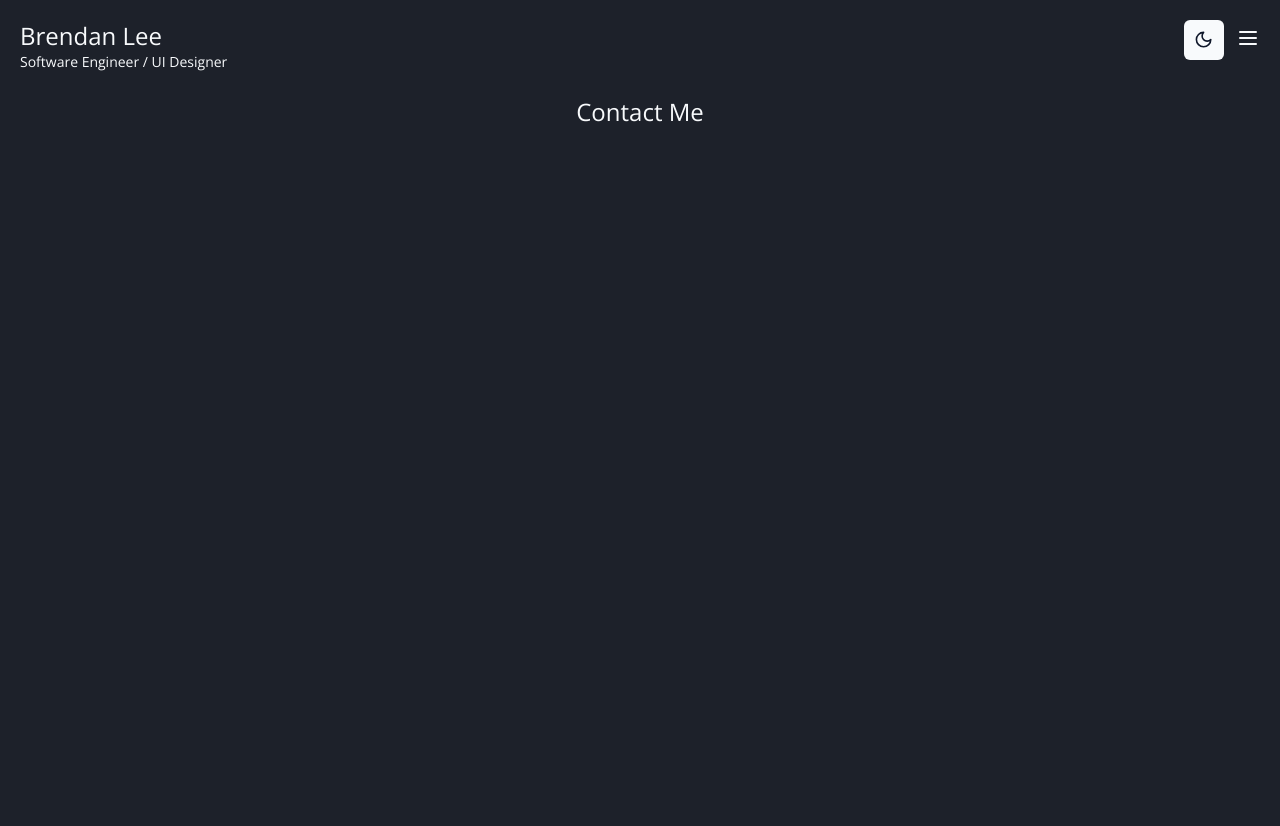
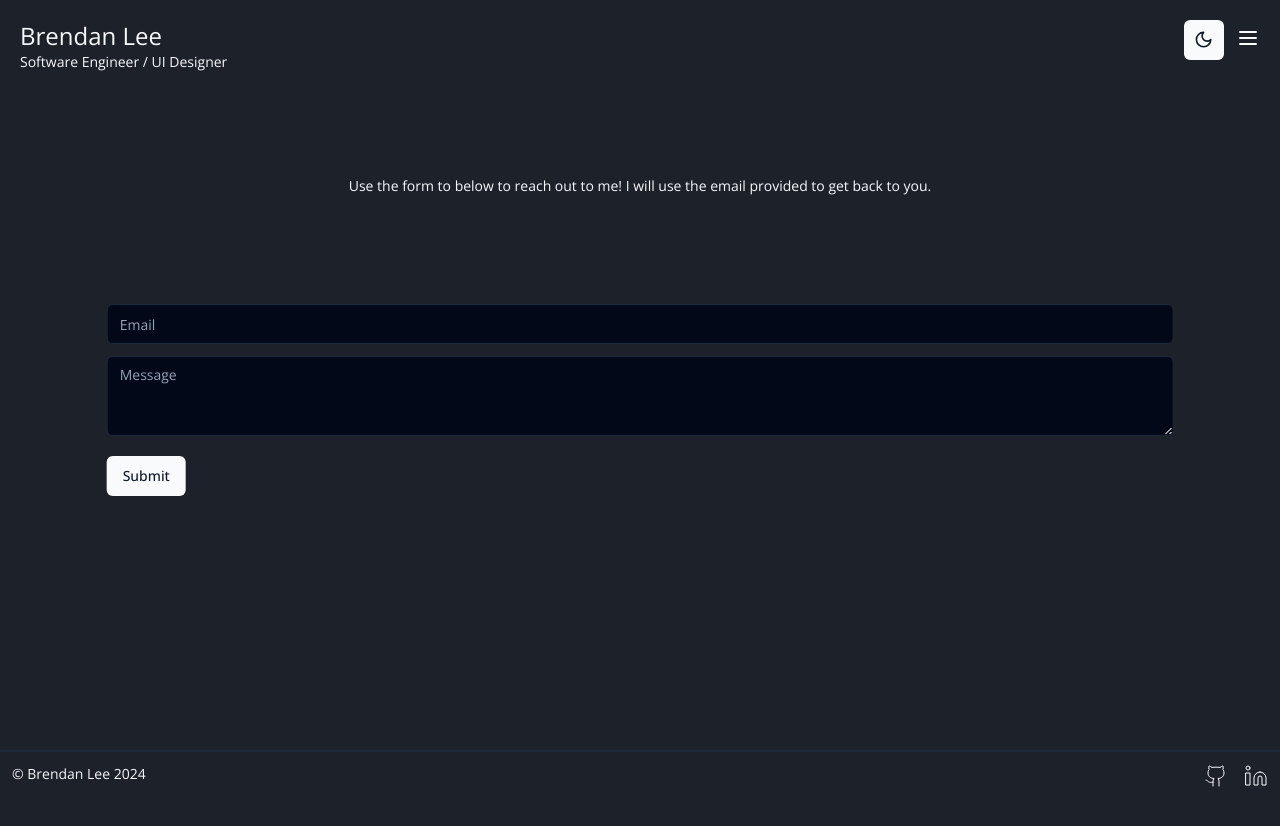
Before and after one commit to bjklee/portfolio, a Next.js app: page /contact in a window 1280 px wide. Shown: the top 826 px of the page. Before the commit the page ends 800 px from the top, so only its background shows below. Built offline with nearby package versions, Linux system fonts and the light colour scheme.

Commit message:
contact me

```diff
--- a/app/contact/page.tsx
+++ b/app/contact/page.tsx
@@ -1,3 +1,5 @@
+import Footer from "@/components/footer";
+import ContactForm from "@/components/form";
 import Header from "@/components/header";
 
 export default function Contact() {
@@ -5,10 +7,9 @@ export default function Contact() {
     <div className="h-full w-full">
       <Header />
       <div id="fade_in" className="h-full w-full">
-        <p className="absolute text-2xl left-1/2 transform -translate-x-1/2 mt-24">
-          Contact Me
-        </p>
+        <ContactForm />
       </div>
+      <Footer />
     </div>
   );
 }
--- a/app/work/page.tsx
+++ b/app/work/page.tsx
@@ -5,9 +5,7 @@ export default function Work() {
     <div className="h-full w-full">
       <Header />
       <div id="fade_in" className="h-full w-full">
-        <p className="absolute text-2xl left-1/2 transform -translate-x-1/2 mt-24">
-          Work
-        </p>
+        <p className="absolute text-2xl left-1/2 transform -translate-x-1/2 mt-24"></p>
       </div>
     </div>
   );
--- /dev/null
+++ b/components/form.tsx
@@ -0,0 +1,48 @@
+"use client";
+import React from "react";
+import { useForm, ValidationError } from "@formspree/react";
+import { Textarea } from "@/components/ui/textarea";
+import { Input } from "@/components/ui/input";
+import { Button } from "@/components/ui/button";
+
+export default function ContactForm() {
+  const [state, handleSubmit] = useForm("xzbnyaro");
+  if (state.succeeded) {
+    return (
+      <p className="absolute w-2/3 left-1/2 top-1/2 transform -translate-x-1/2 -translate-y-1/2 text-center">
+        Thanks for the message! I will get back to you shortly.
+      </p>
+    );
+  }
+
+  return (
+    <div>
+      <p className="text-center text-sm px-6 mt-44">
+        Use the form to below to reach out to me! I will use the email provided
+        to get back to you.
+      </p>
+      <form
+        onSubmit={handleSubmit}
+        className="absolute w-5/6 left-1/2 top-1/2 transform -translate-x-1/2 -translate-y-1/2"
+      >
+        <Input placeholder="Email" id="email" name="email"></Input>
+        <ValidationError prefix="Email" field="email" errors={state.errors} />
+        <Textarea
+          className="mt-3"
+          id="message"
+          name="message"
+          placeholder="Message"
+        ></Textarea>
+        <ValidationError
+          prefix="Message"
+          field="message"
+          errors={state.errors}
+        />
+
+        <Button className="mt-5" type="submit" disabled={state.submitting}>
+          Submit
+        </Button>
+      </form>
+    </div>
+  );
+}
--- /dev/null
+++ b/components/ui/input.tsx
@@ -0,0 +1,25 @@
+import * as React from "react"
+
+import { cn } from "@/lib/utils"
+
+export interface InputProps
+  extends React.InputHTMLAttributes<HTMLInputElement> {}
+
+const Input = React.forwardRef<HTMLInputElement, InputProps>(
+  ({ className, type, ...props }, ref) => {
+    return (
+      <input
+        type={type}
+        className={cn(
+          "flex h-10 w-full rounded-md border border-input bg-background px-3 py-2 text-sm ring-offset-background file:border-0 file:bg-transparent file:text-sm file:font-medium placeholder:text-muted-foreground focus-visible:outline-none focus-visible:ring-2 focus-visible:ring-ring focus-visible:ring-offset-2 disabled:cursor-not-allowed disabled:opacity-50",
+          className
+        )}
+        ref={ref}
+        {...props}
+      />
+    )
+  }
+)
+Input.displayName = "Input"
+
+export { Input }
--- /dev/null
+++ b/components/ui/textarea.tsx
@@ -0,0 +1,24 @@
+import * as React from "react"
+
+import { cn } from "@/lib/utils"
+
+export interface TextareaProps
+  extends React.TextareaHTMLAttributes<HTMLTextAreaElement> {}
+
+const Textarea = React.forwardRef<HTMLTextAreaElement, TextareaProps>(
+  ({ className, ...props }, ref) => {
+    return (
+      <textarea
+        className={cn(
+          "flex min-h-[80px] w-full rounded-md border border-input bg-background px-3 py-2 text-sm ring-offset-background placeholder:text-muted-foreground focus-visible:outline-none focus-visible:ring-2 focus-visible:ring-ring focus-visible:ring-offset-2 disabled:cursor-not-allowed disabled:opacity-50",
+          className
+        )}
+        ref={ref}
+        {...props}
+      />
+    )
+  }
+)
+Textarea.displayName = "Textarea"
+
+export { Textarea }
--- a/package.json
+++ b/package.json
@@ -12,6 +12,7 @@
     "lint": "next lint"
   },
   "dependencies": {
+    "@formspree/react": "^2.5.1",
     "@radix-ui/react-dropdown-menu": "^2.0.6",
     "@radix-ui/react-slot": "^1.0.2",
     "class-variance-authority": "^0.7.0",
```
Also changed, not shown: 1 other file (tests, documents, lock files or other folders).
